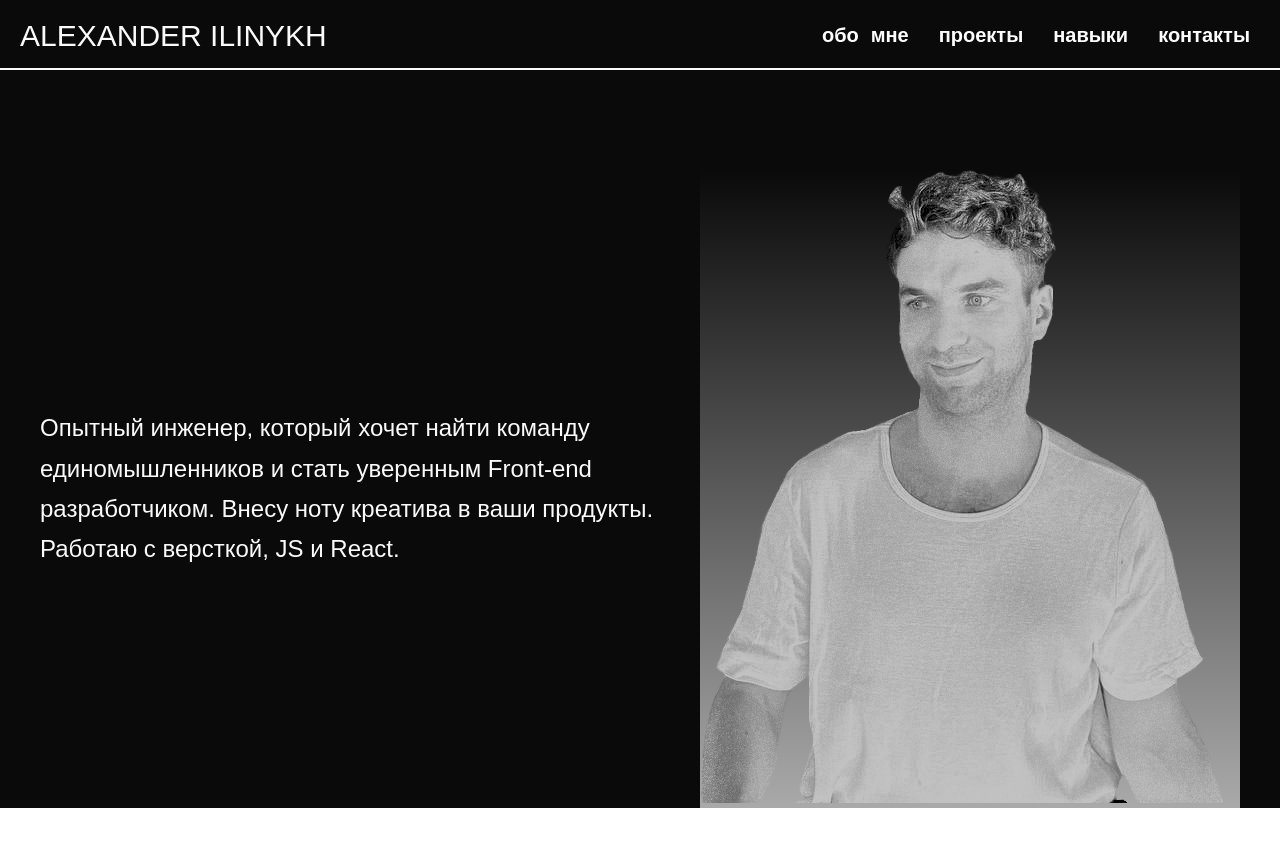
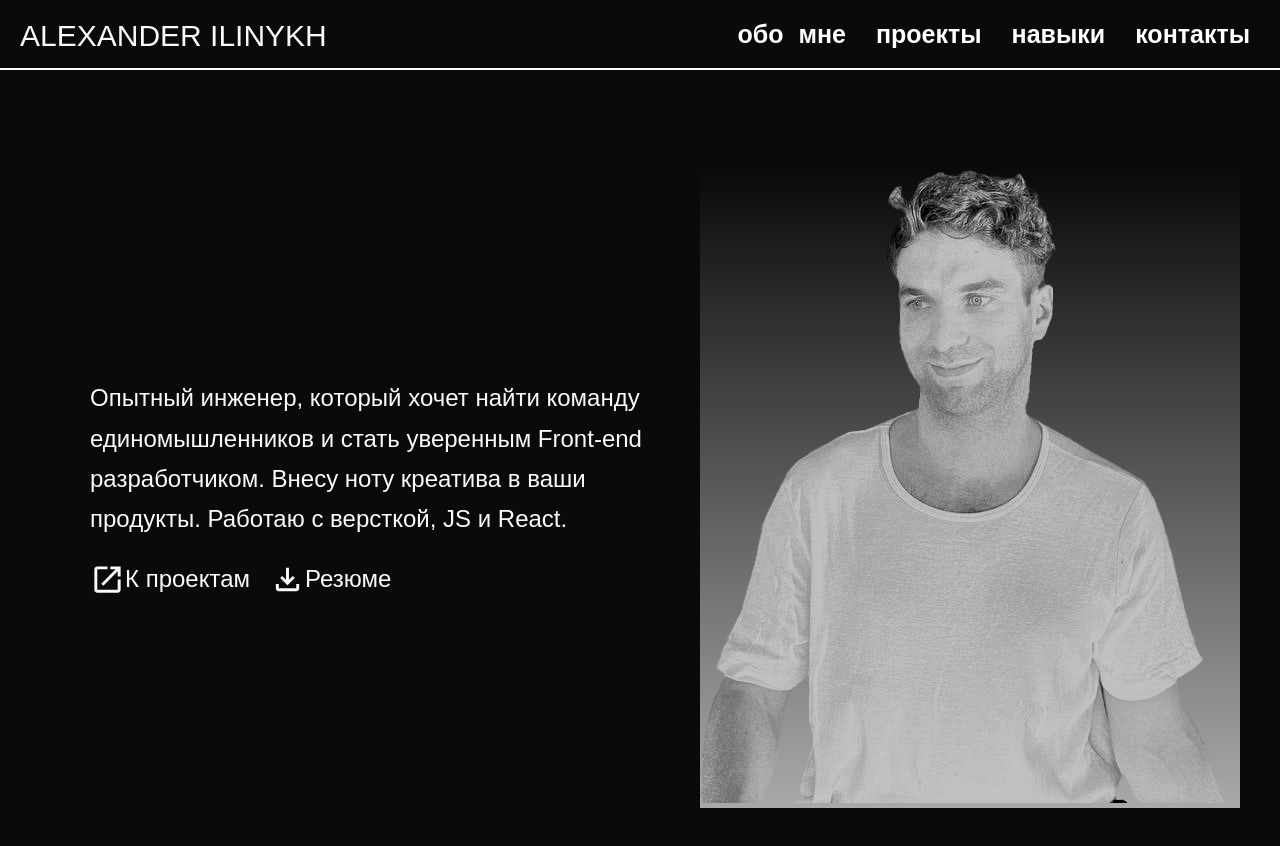
Before and after one commit to AleksandrIlinykh/portfolio, a React (Create React App) app: page / in a window 1280 px wide. Shown: the top 846 px of the page. Before the commit the page ends 808 px from the top, so only its background shows below. Built offline with nearby package versions, Linux system fonts and the light colour scheme; a web font is replaced by a local one.

Commit message:
home initial layout

```diff
--- a/src/components/app/App.js
+++ b/src/components/app/App.js
@@ -1,6 +1,5 @@
 import Header from "../header/header";
 import Home from "../home/home";
-
 import appStyles from "./app.module.css";
 function App() {
   return (
--- a/src/components/common/common.module.css
+++ b/src/components/common/common.module.css
@@ -10,7 +10,7 @@
   font-family: 'Source Code Pro', Arial, sans-serif;
   font-style: normal;
   font-weight: 700;
-  font-size: 20px;
+  font-size: 25px;
   line-height: auto;
   color: var(--text-color);
 }
--- /dev/null
+++ b/src/components/common/link/link.jsx
@@ -0,0 +1,20 @@
+import linkStyles from "./link.module.css";
+import OpenInNewOutlinedIcon from "@mui/icons-material/OpenInNewOutlined";
+import FileDownloadOutlinedIcon from "@mui/icons-material/FileDownloadOutlined";
+
+export default function Link({ type, text }) {
+  const icon = () => {
+    if (type === "download") {
+      return <FileDownloadOutlinedIcon fontSize={"large"} />;
+    }
+    if (type === "openNewTab") {
+      return <OpenInNewOutlinedIcon fontSize={"large"} />;
+    }
+  };
+  return (
+    <div className={linkStyles.link}>
+      {icon()}
+      <a href="">{text}</a>
+    </div>
+  );
+}
--- /dev/null
+++ b/src/components/common/link/link.module.css
@@ -0,0 +1,8 @@
+.link {
+  display: flex;
+  align-items: center;
+}
+
+.link:hover {
+color: var(--link-active);
+}
--- a/src/components/home/home.jsx
+++ b/src/components/home/home.jsx
@@ -1,7 +1,7 @@
 import homeStyles from "./home.module.css";
 import myPhoto from "../../images/myPhoto.png";
-import arrowDown from "../../images/arrow-down.png";
-import cv from "../../files/cv-alexander-ilinykh.pdf";
+import Link from "../common/link/link";
+
 export default function Home() {
   return (
     <>
@@ -13,6 +13,10 @@ export default function Home() {
               стать уверенным Front-end разработчиком. Внесу ноту креатива в
               ваши продукты. Работаю с версткой, JS и React.
             </p>
+            <div className={homeStyles.links}>
+              <Link type={"openNewTab"} text={"К проектам"} />
+              <Link type={"download"} text={"Резюме"} />
+            </div>
           </section>
           <div className={homeStyles.gradient}>
             <img src={myPhoto} alt="" className={homeStyles.img} />
--- a/src/components/home/home.module.css
+++ b/src/components/home/home.module.css
@@ -10,17 +10,25 @@
 
 .content {
   composes: homeText from "../common/common.module.css";
-  margin-top: 100px;
+  margin: 100px auto;
   max-width: 1200px;
   display: flex;
   align-items: center;
 }
 
+.about{
+  padding: 50px;
+}
+
+.links {
+  margin-top: 20px;
+  display: flex;
+  gap: 20px;
+}
 
 .gradient {
   z-index: 1;
   background: linear-gradient(to bottom, rgba(255, 255, 255,0) 0%,rgba(255, 255, 255,0.65) 100%); /* W3C */
-  display:block;
 }
 
 .img {
@@ -29,8 +37,19 @@
   display:block;
 }
 
+
 @media screen and (max-width: 1200px) {
   .content {
     flex-direction: column-reverse;
   }
 }
+
+
+@media screen and (max-width: 500px) {
+  .home {
+    font-size: 15px;
+  }
+  .img {
+    width: 90vw;
+  }
+}
```
